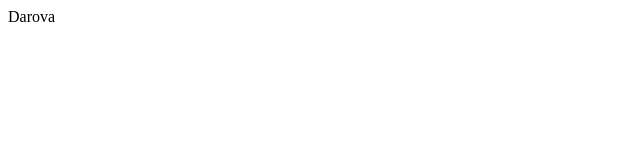
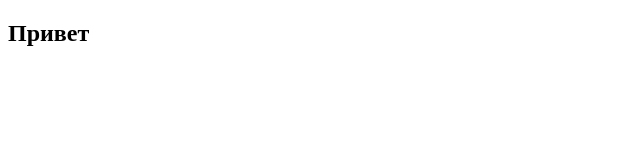
Before and after one commit to CyberImperior/MyLearning, a plain HTML site: page 1/index.html in a window 1280 px wide. Shown: the whole page, without its empty margins (0-640 px from the left). Drawn offline with Linux system fonts and the light colour scheme.

Commit message:
change index

```diff
--- a/1/index.html
+++ b/1/index.html
@@ -8,7 +8,7 @@
 
 </head>
 <body>
-    Darova
+    <h2>Привет</h2>
     <script src="JS/script.js"></script>
 </body>
 </html>
```
